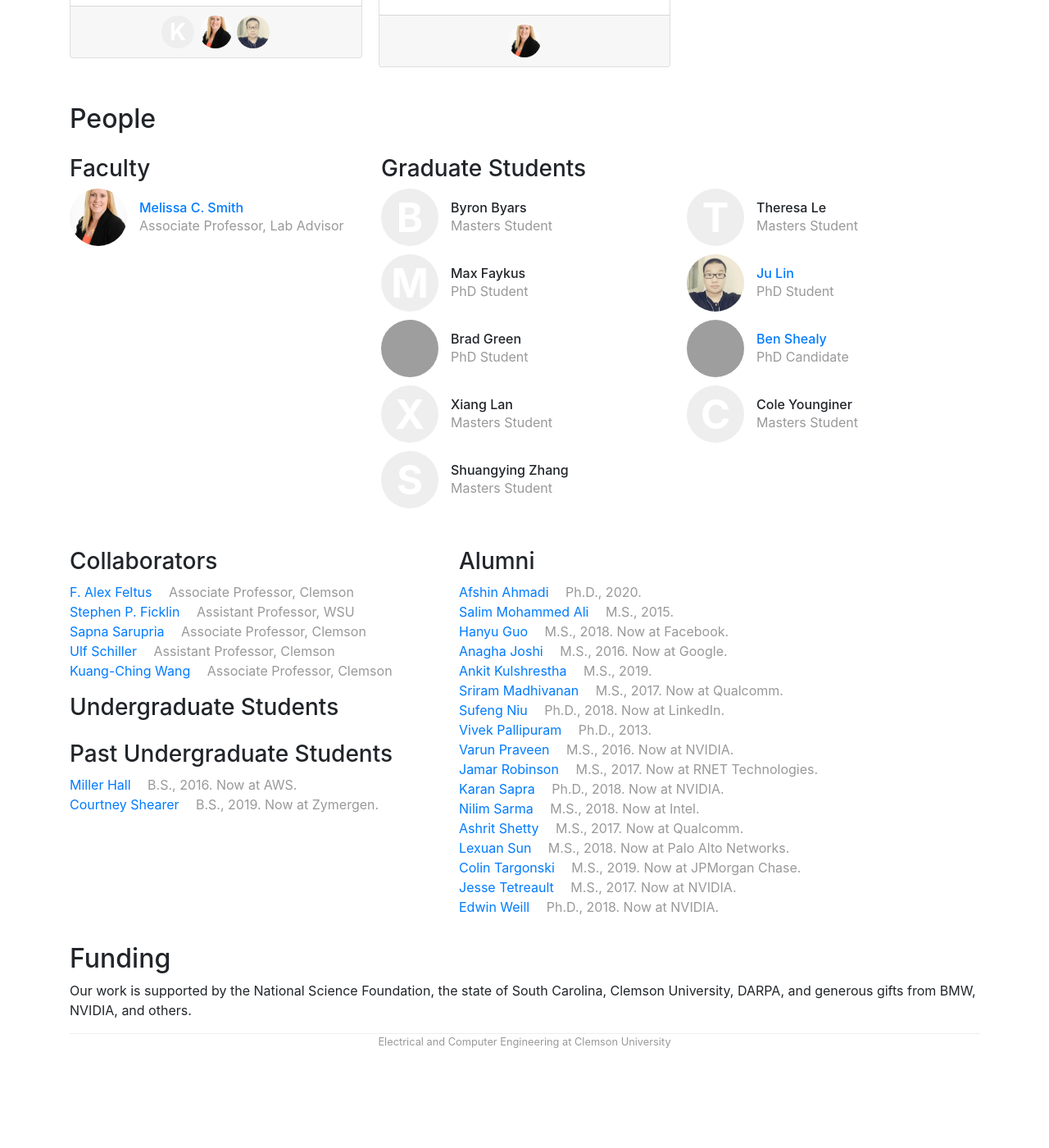
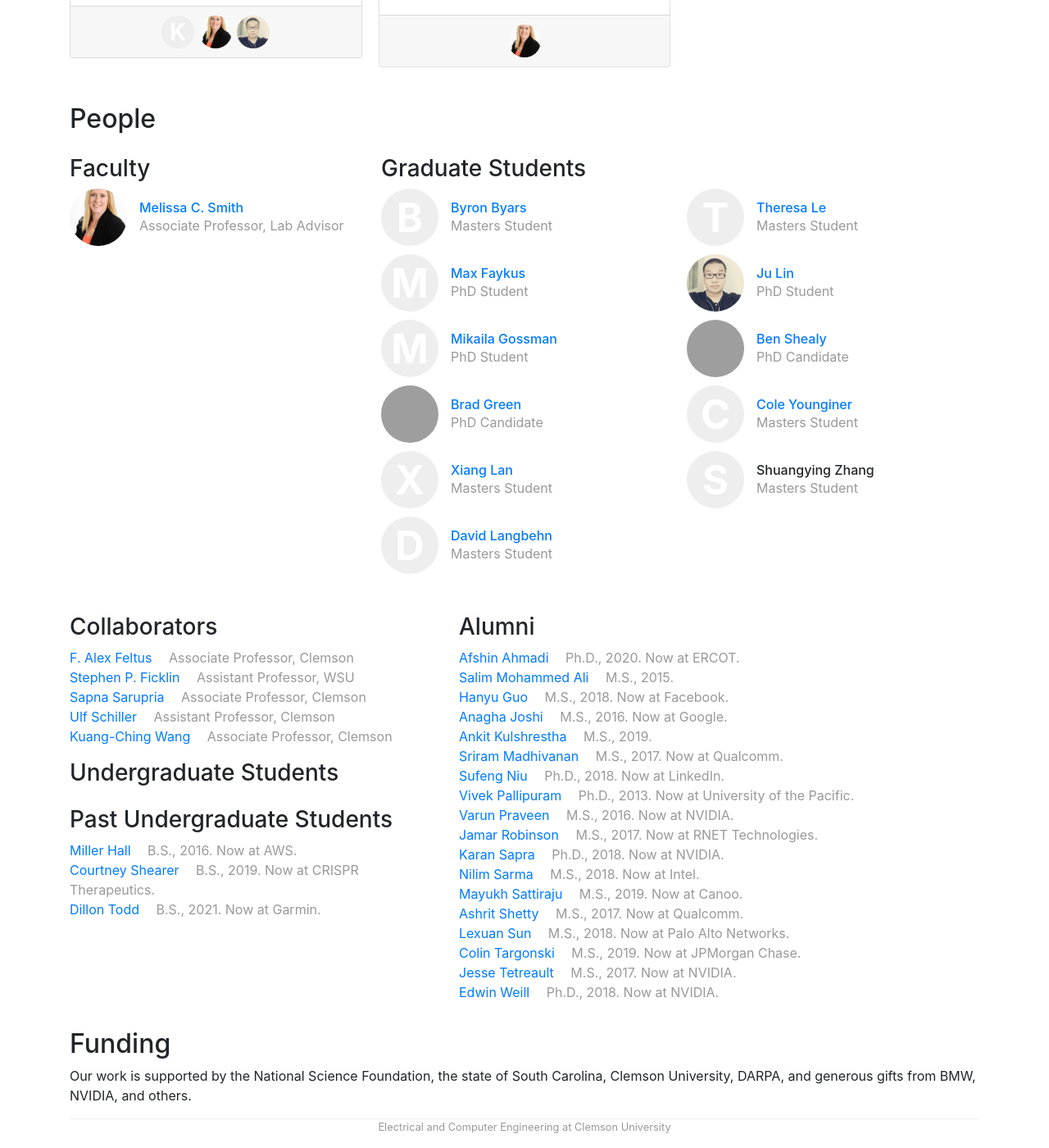
Before and after one commit to CUFCTL/cufctl.github.io, a Jekyll site: the page built from index.html, in a window 1280 px wide and 1400 px high, scrolled down 1393 px. Shown: the whole window at 82% size. Built offline with Jekyll 4.4.1, drawn with Linux system fonts in a browser that asks for light colours; before the commit the page ends 2689 px from its top, so only the background shows below that; grey boxes are pictures that could not be loaded.

Commit message:
Updated people

```diff
--- a/_data/people.yml
+++ b/_data/people.yml
@@ -10,35 +10,47 @@ smithmc:
 
 bbyars:
     display_name: "Byron Byars"
+    webpage: "https://www.linkedin.com/in/byron-byars-b3160a162/"
     role: grad
     bio: Masters Student
 
 mfaykus:
     display_name: "Max Faykus"
+    webpage: "https://www.linkedin.com/in/max-faykus-iii/"
+    role: grad
+    bio: PhD Student
+
+mikailg:
+    display_name: "Mikaila Gossman"
+    webpage: "https://www.linkedin.com/in/mikaila-gossman-133622106/"
     role: grad
     bio: PhD Student
 
 wbgreen:
     display_name: "Brad Green"
+    webpage: "https://www.linkedin.com/in/wbgreenclemson/"
     github: wbgreen1
     role: grad
     image: "https://avatars2.githubusercontent.com/u/20074465"
-    bio: PhD Student
+    bio: PhD Candidate
 
 lan3:
     display_name: "Xiang Lan"
+    webpage: "https://www.linkedin.com/in/xiang-lan-0aba58173/"
     github: xianglan010
     role: grad
     bio: Masters Student
 
-shuangy:
-    display_name: "Shuangying Zhang"
-    github: Zsy950708
+dlangbe:
+    display_name: "David Langbehn"
+    webpage: "https://www.linkedin.com/in/david-langbehn-153234139/"
+    github: dlangbe
     role: grad
     bio: Masters Student
 
 ttle:
     display_name: "Theresa Le"
+    webpage: "https://www.linkedin.com/in/letheresa193/"
     role: grad
     bio: Masters Student
 
@@ -60,6 +72,13 @@ btsheal:
 
 youngi2:
     display_name: "Cole Younginer"
+    webpage: "https://www.linkedin.com/in/cole-younginer-927307145/"
+    role: grad
+    bio: Masters Student
+
+shuangy:
+    display_name: "Shuangying Zhang"
+    github: Zsy950708
     role: grad
     bio: Masters Student
 
@@ -69,7 +88,7 @@ aahmadi:
     display_name: "Afshin Ahmadi"
     webpage: "https://www.linkedin.com/in/afshin-ahmadi/"
     role: alum
-    bio: Ph.D., 2020.
+    bio: Ph.D., 2020. Now at ERCOT.
 
 salim:
     display_name: "Salim Mohammed Ali"
@@ -115,7 +134,7 @@ vivek:
     display_name: "Vivek Pallipuram"
     webpage: "https://www.linkedin.com/in/vivekpkvraman/"
     role: alum
-    bio: Ph.D., 2013.
+    bio: Ph.D., 2013. Now at University of the Pacific.
 
 varun:
     display_name: "Varun Praveen"
@@ -142,6 +161,12 @@ nilim:
     github: nilimsarma
     role: alum
     bio: M.S., 2018. Now at Intel.
+
+mayuk:
+    display_name: "Mayukh Sattiraju"
+    webpage: "https://www.linkedin.com/in/cole-younginer-927307145/"
+    role: alum
+    bio: M.S., 2019. Now at Canoo.
 
 ashrit:
     display_name: "Ashrit Shetty"
@@ -225,4 +250,11 @@ csheare:
     webpage: "https://www.linkedin.com/in/courtney-shearer/"
     github: csheare
     role: ugrad-alum
-    bio: B.S., 2019. Now at Zymergen.
+    bio: B.S., 2019. Now at CRISPR Therapeutics.
+
+dwtodd:
+    display_name: "Dillon Todd"
+    webpage: "https://www.linkedin.com/in/dillon-todd-3664b116a/"
+    github: dwtodd
+    role: ugrad-alum
+    bio: B.S., 2021. Now at Garmin.
```
